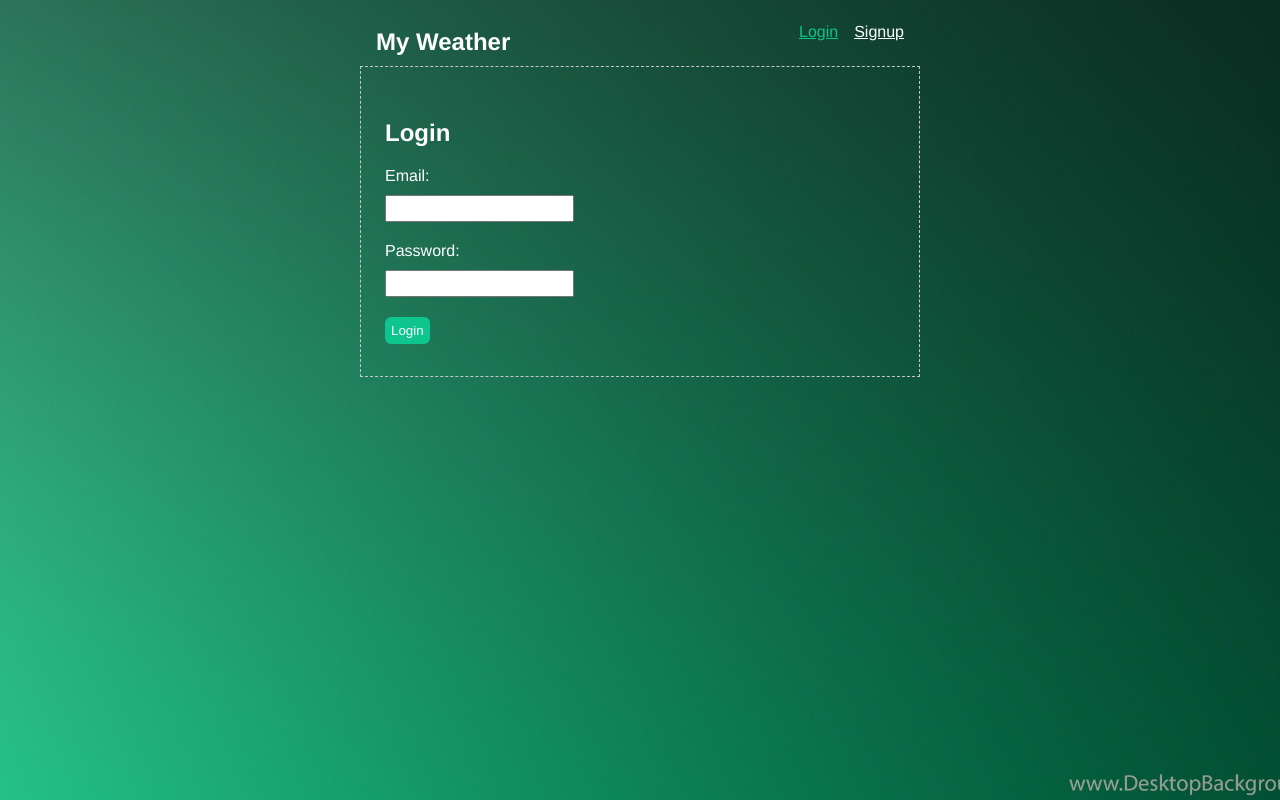
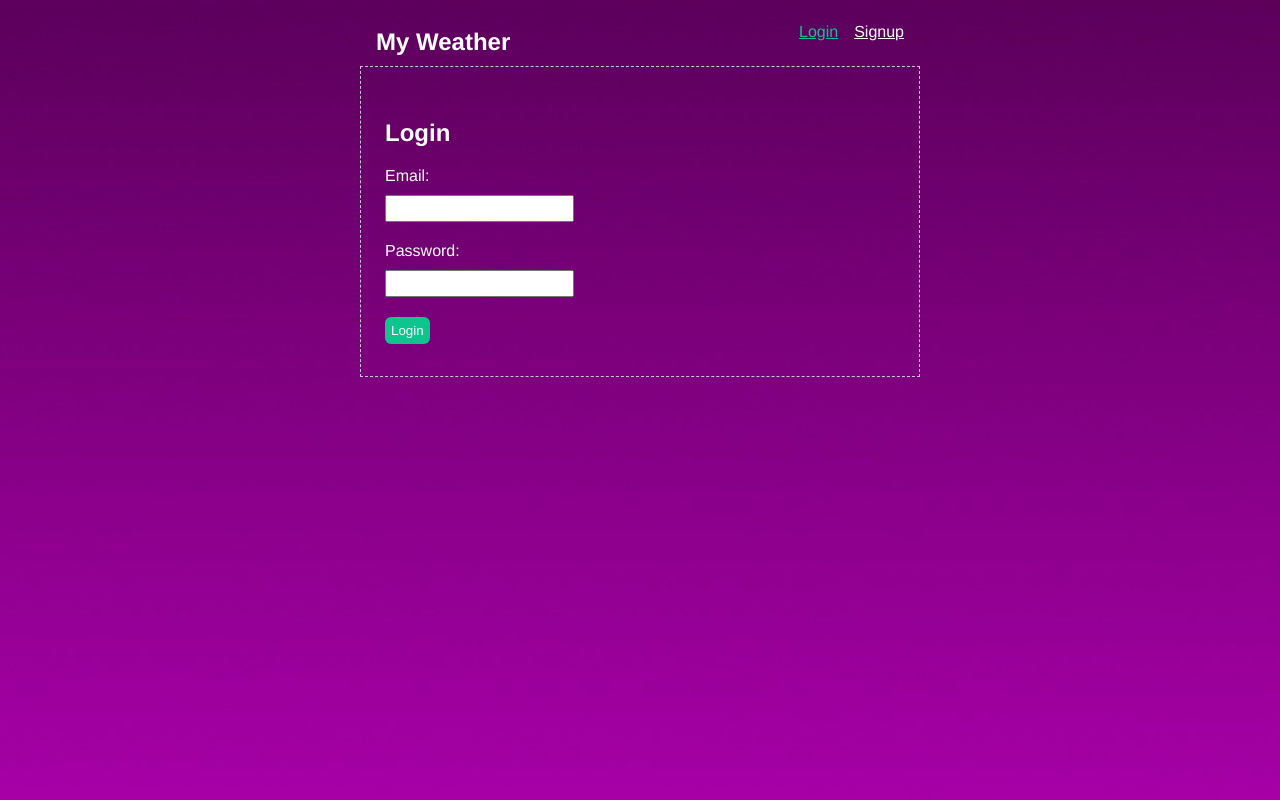
Before and after one commit to raresample/weather-list, a Vue app: page /login in a window 1280 px wide. Built offline with nearby package versions, Linux system fonts and the light colour scheme; no server answers.

Commit message:
Purple Gradient Glass

```diff
--- a/src/App.vue
+++ b/src/App.vue
@@ -17,7 +17,7 @@ export default {
 body {
   background: darkgray;
   /* background: #555; */
-  background-image: url('assets/green-gradient.jpg');
+  background-image: url('assets/purple.jpg');
   background-position: center;
   background-size: cover;
   background-repeat: no-repeat;
```
Also changed, not shown: src/assets/purple.jpg (added).
